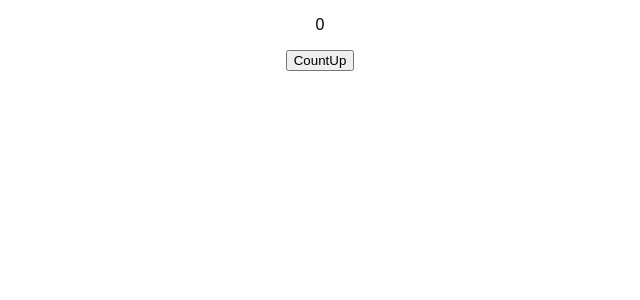
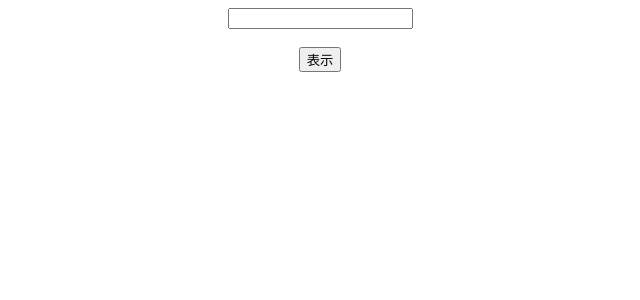
Before and after one commit to koyamal/learn-react-02, a React (Create React App) app: page / in a window 1280 px wide. Shown: the top 300 px of the page, without its empty margins (320-960 px from the left). Built offline with nearby package versions, Linux system fonts and the light colour scheme.

Commit message:
Add ChildArea.jsx

```diff
--- a/src/App.js
+++ b/src/App.js
@@ -1,16 +1,30 @@
 import { useState } from "react";
+import { ChildArea } from "./components/ChildArea";
 import "./styles.css";
 
 export default function App() {
-  const [count, setCount] = useState(0);
-  const onClickCountUp = () => {
-    setCount(count + 1);
+  // const [count, setCount] = useState(0);
+  // const onClickCountUp = () => {
+  //   setCount(count + 1);
+  // };
+  const [text, setText] = useState("");
+  const [open, setOpen] = useState(false);
+  const OnChangeText = (e) => {
+    setText(e.target.value);
+  };
+  const onClickOpen = () => {
+    setOpen(!open);
   };
 
   return (
     <div className="App">
-      <p>{count}</p>
-      <button onClick={onClickCountUp}>CountUp</button>
+      <input value={text} onChange={OnChangeText} />
+      <br />
+      <br />
+      <button onClick={onClickOpen}>表示</button>
+      <ChildArea open={open} />
+      {/* <p>{count}</p>
+      <button onClick={onClickCountUp}>CountUp</button> */}
     </div>
   );
 }
--- /dev/null
+++ b/src/components/ChildArea.jsx
@@ -0,0 +1,18 @@
+const style = {
+  width: "100%",
+  height: "200px",
+  backgroundColor: "khaki"
+};
+
+export const ChildArea = (props) => {
+  const { open } = props;
+  return (
+    <>
+      {open ? (
+        <div style={style}>
+          <p>Child Component</p>
+        </div>
+      ) : null}
+    </>
+  );
+};
```
